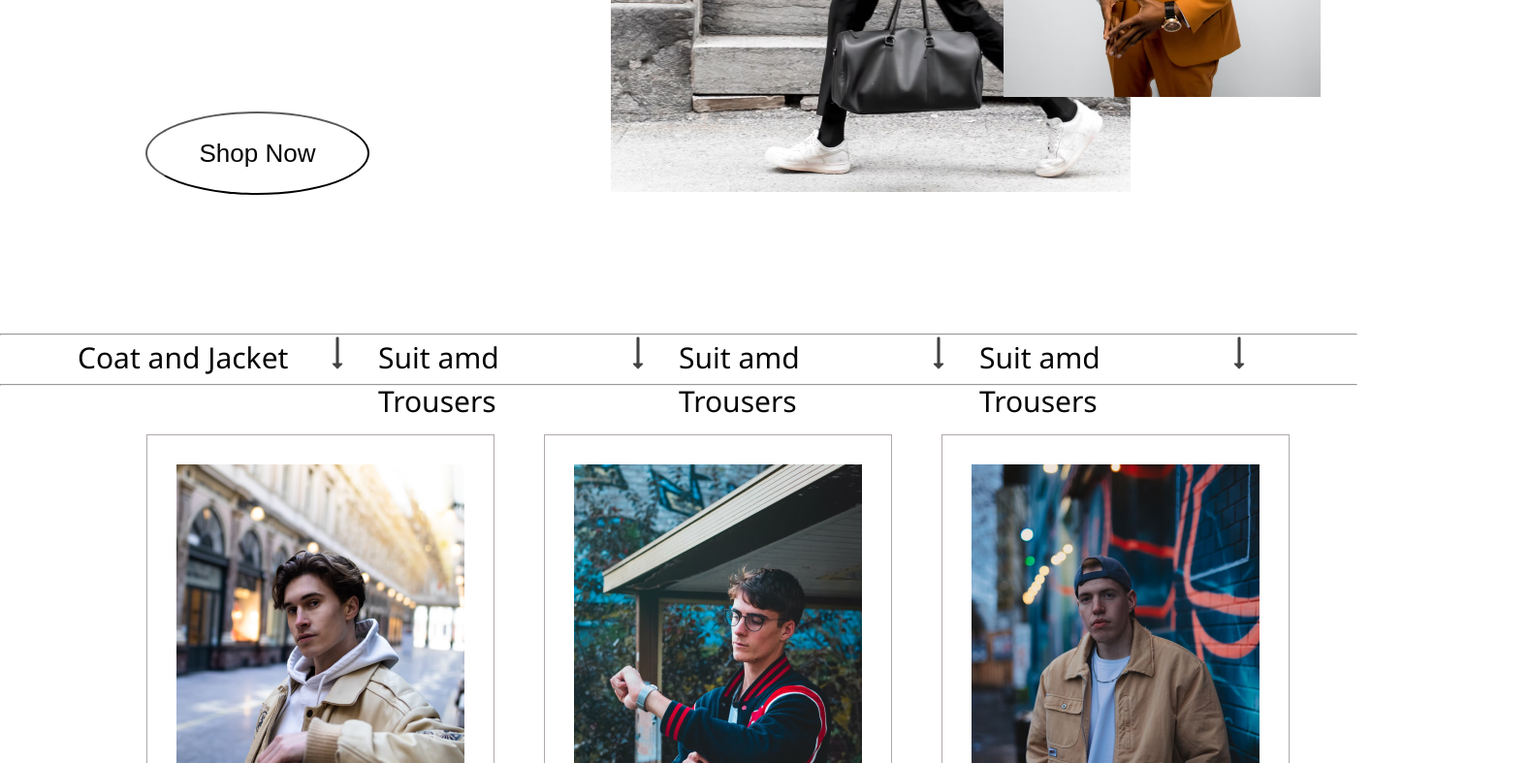
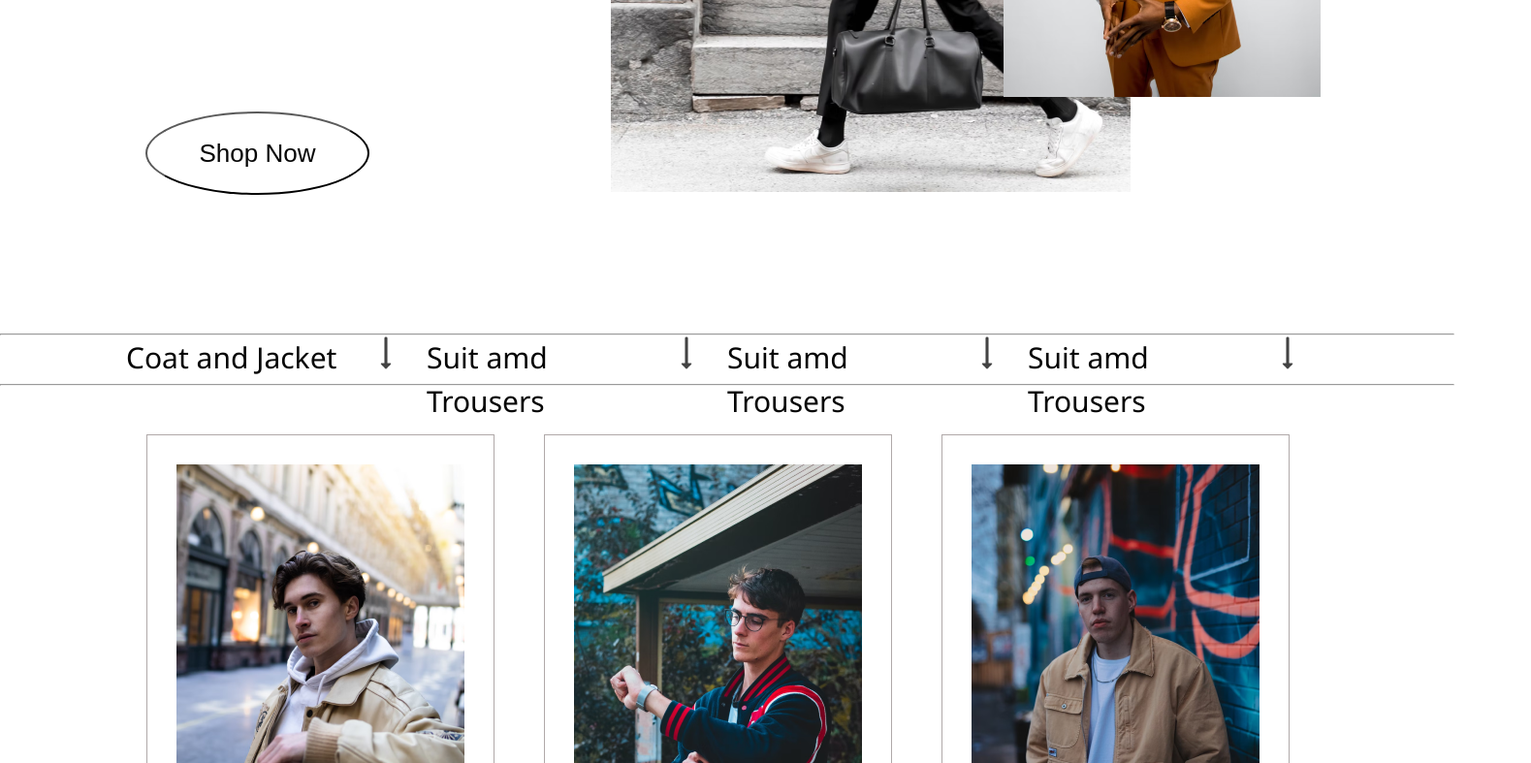
Before and after one commit to Kolade10/wale, a plain HTML site: page index.html in a window 1280 px wide. Shown: the part 808-1595 px from the top of the page at 97% size, 1579 px wide, since content can reach past the window. Drawn offline with Linux system fonts and the light colour scheme.

Commit message:
Update cloth.css

```diff
--- a/cloth.css
+++ b/cloth.css
@@ -1,7 +1,7 @@
 html,
 body{
-    max-width: 1400px;
-    min-width: 1400px;
+    max-width: 1500px;
+    min-width: 1500px;
     margin: auto;
     font-family:'Segoe UI', Tahoma, Geneva, Verdana, sans-serif;
 }
```
